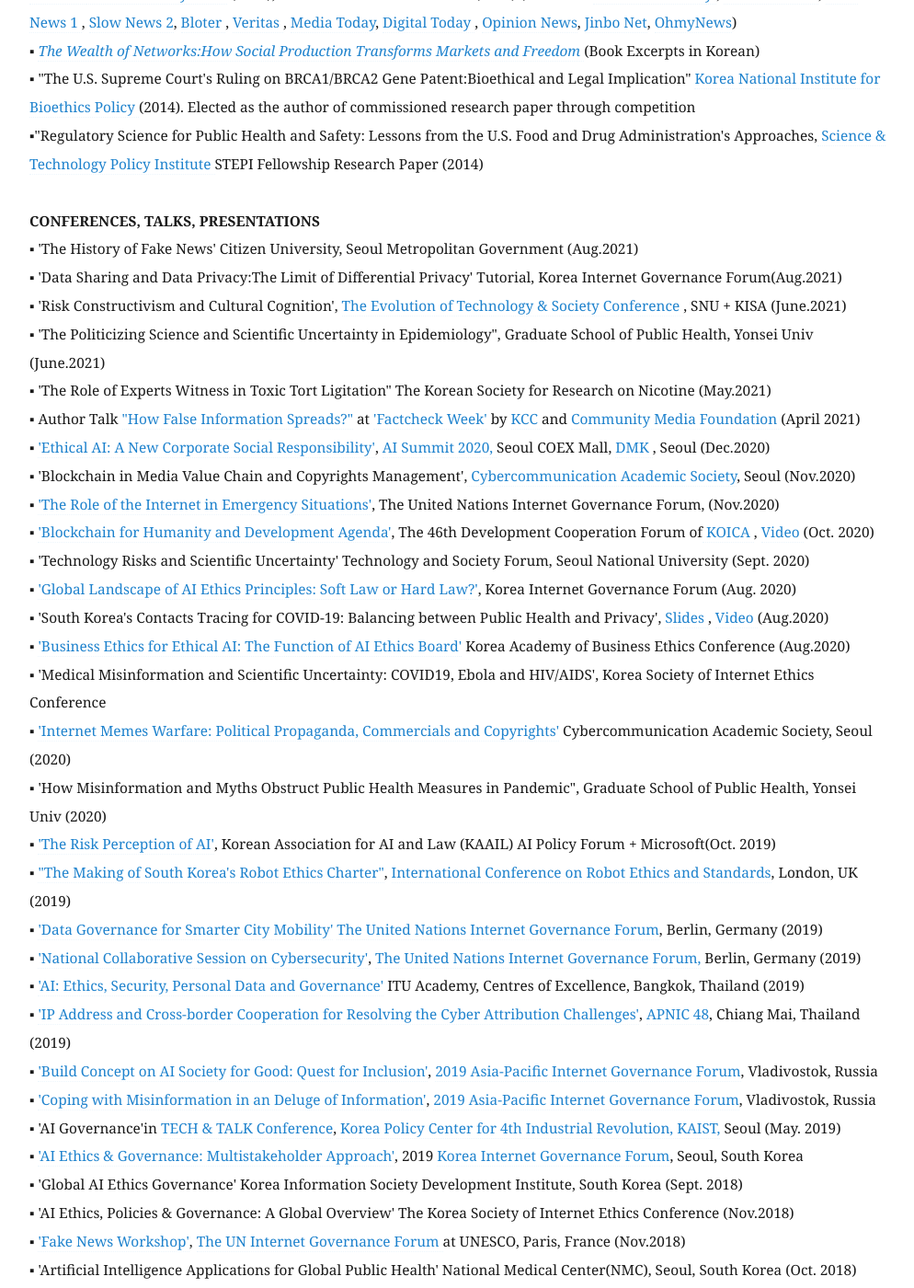
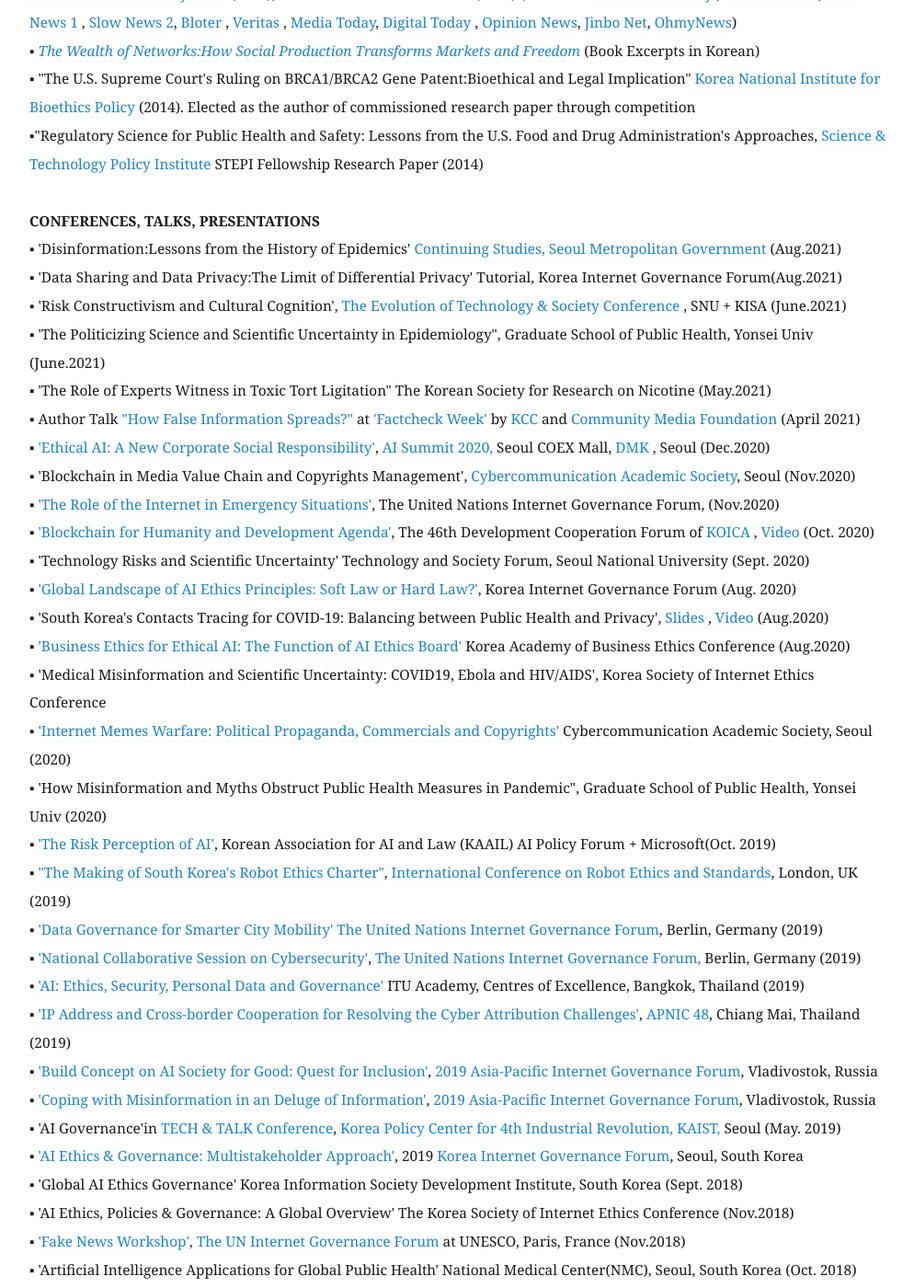
Before and after one commit to eunchangchoi/eunchangchoi.github.io, a Jekyll site: the page built from index.md, in a window 1280 px wide and 1400 px high, scrolled down 3129 px. Shown: the whole window at 92% size, without its empty margins (68-1062 px from the left). Built offline with Jekyll 4.4.1, drawn with Linux system fonts in a browser that asks for light colours; some of the changed text lies outside the part shown.

Commit message:
Update index.md

```diff
--- a/index.md
+++ b/index.md
@@ -65,7 +65,7 @@
 ▪"Regulatory Science for Public Health and Safety: Lessons from the U.S. Food and Drug Administration's Approaches,<a href="https://www.stepi.re.kr/site/stepien/main.do"> Science & Technology Policy Institute </a>  STEPI Fellowship Research Paper (2014)<br>
      <br>
  <strong> CONFERENCES, TALKS, PRESENTATIONS </strong> <br>
-▪  'The History of Fake News' Citizen University, Seoul Metropolitan Government (Aug.2021) <br>
+▪  'Disinformation:Lessons from the History of Epidemics'<a href="https://sll.seoul.go.kr/"> Continuing Studies, Seoul Metropolitan Government</a> (Aug.2021) <br>
 ▪  'Data Sharing and Data Privacy:The Limit of Differential Privacy' Tutorial, Korea Internet Governance Forum(Aug.2021) <br>
 ▪  'Risk Constructivism and Cultural Cognition', <a href="http://cis.snu.ac.kr/sub2/2_2_6_2.php?mode=view&number=1509&b_name=meet1_2">The Evolution of Technology & Society Conference </a>, SNU + KISA (June.2021)<br>
 ▪  'The Politicizing Science and Scientific Uncertainty in Epidemiology", Graduate School of Public Health, Yonsei Univ (June.2021)<br>
```
Also changed, not shown: other parts of index.md (+1 -1 lines).
